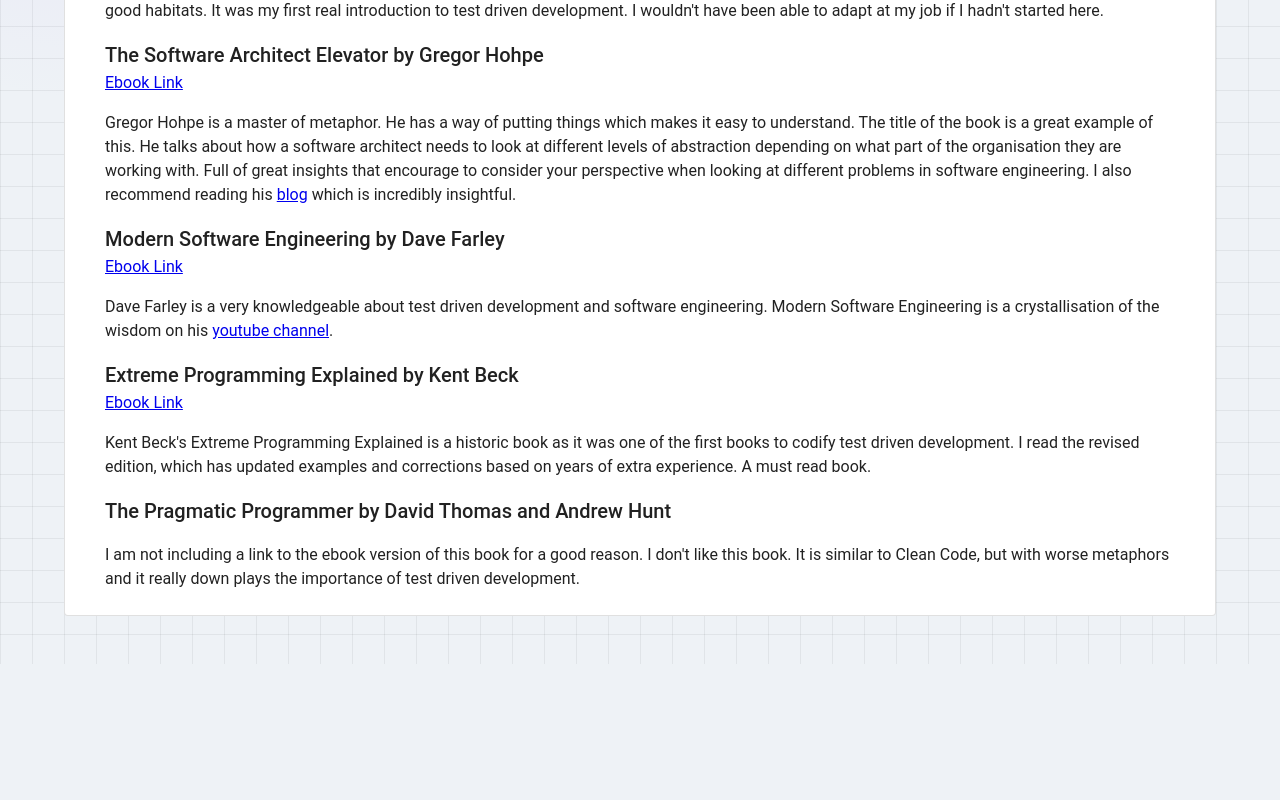
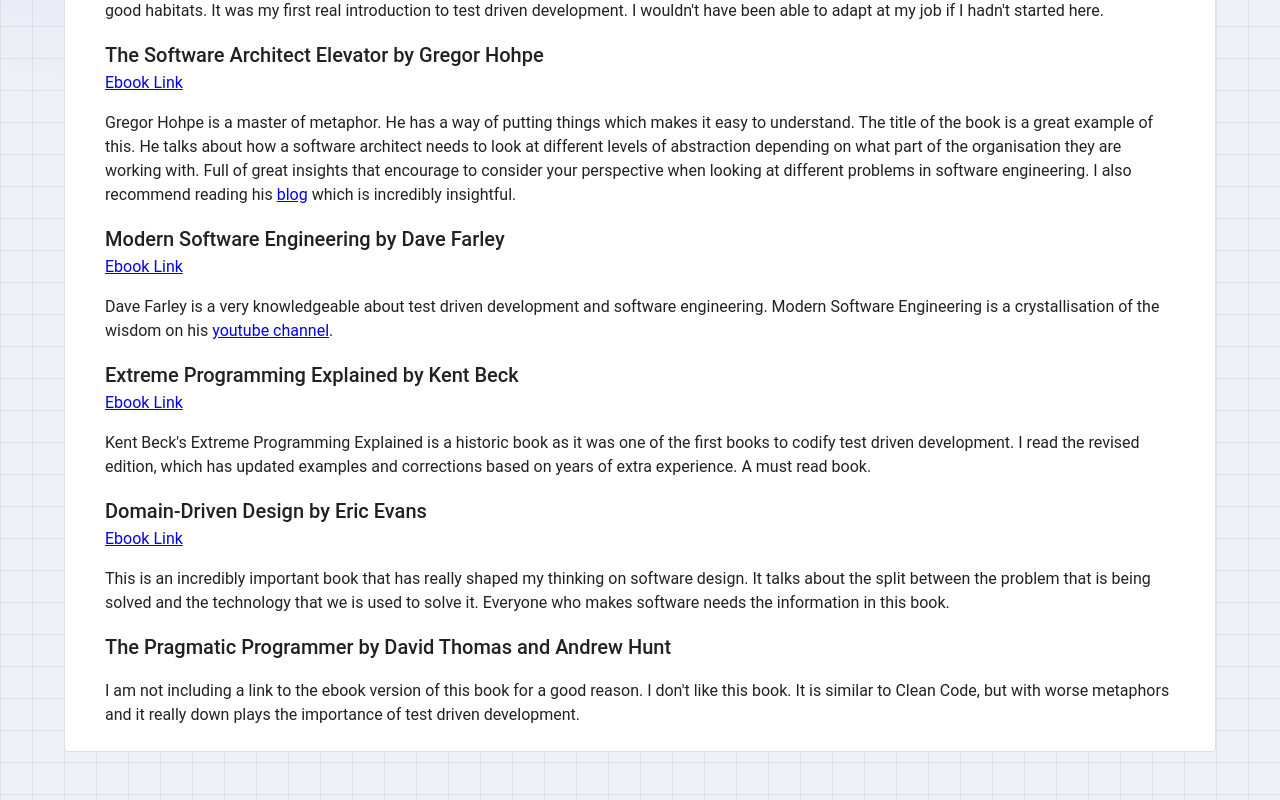
Before and after one commit to byronboskell/byronboskell.github.io, a React (Vite) app in the folder bbportfolio/: page /#/blog/books in a window 1280 px wide. Shown: the part 582-1382 px from the top of the page. Before the commit the page ends 1246 px from the top, so only its background shows below. Built offline with nearby package versions, Linux system fonts and the light colour scheme.

Commit message:
books: adding in another book

```diff
--- a/bbportfolio/src/blog-content/entries/books.tsx
+++ b/bbportfolio/src/blog-content/entries/books.tsx
@@ -80,6 +80,21 @@ export default function Blog0Content() {
             <Stack spacing={2}>
                 <Stack>
                     <Typography variant="h6">
+                        Domain-Driven Design by Eric Evans
+                    </Typography>
+                    <Typography>
+                        <Link to="https://play.google.com/store/books/details/Eric_Evans_Domain_Driven_Design?id=hHBf4YxMnWMC">Ebook Link</Link>
+                    </Typography>
+                </Stack>
+                <Typography>
+                    This is an incredibly important book that has really shaped my thinking on software design.
+                    It talks about the split between the problem that is being solved and the technology that we is used to solve it.
+                    Everyone who makes software needs the information in this book.
+                </Typography>
+            </Stack>
+            <Stack spacing={2}>
+                <Stack>
+                    <Typography variant="h6">
                         The Pragmatic Programmer by David Thomas and Andrew Hunt
                     </Typography>
                 </Stack>
```
